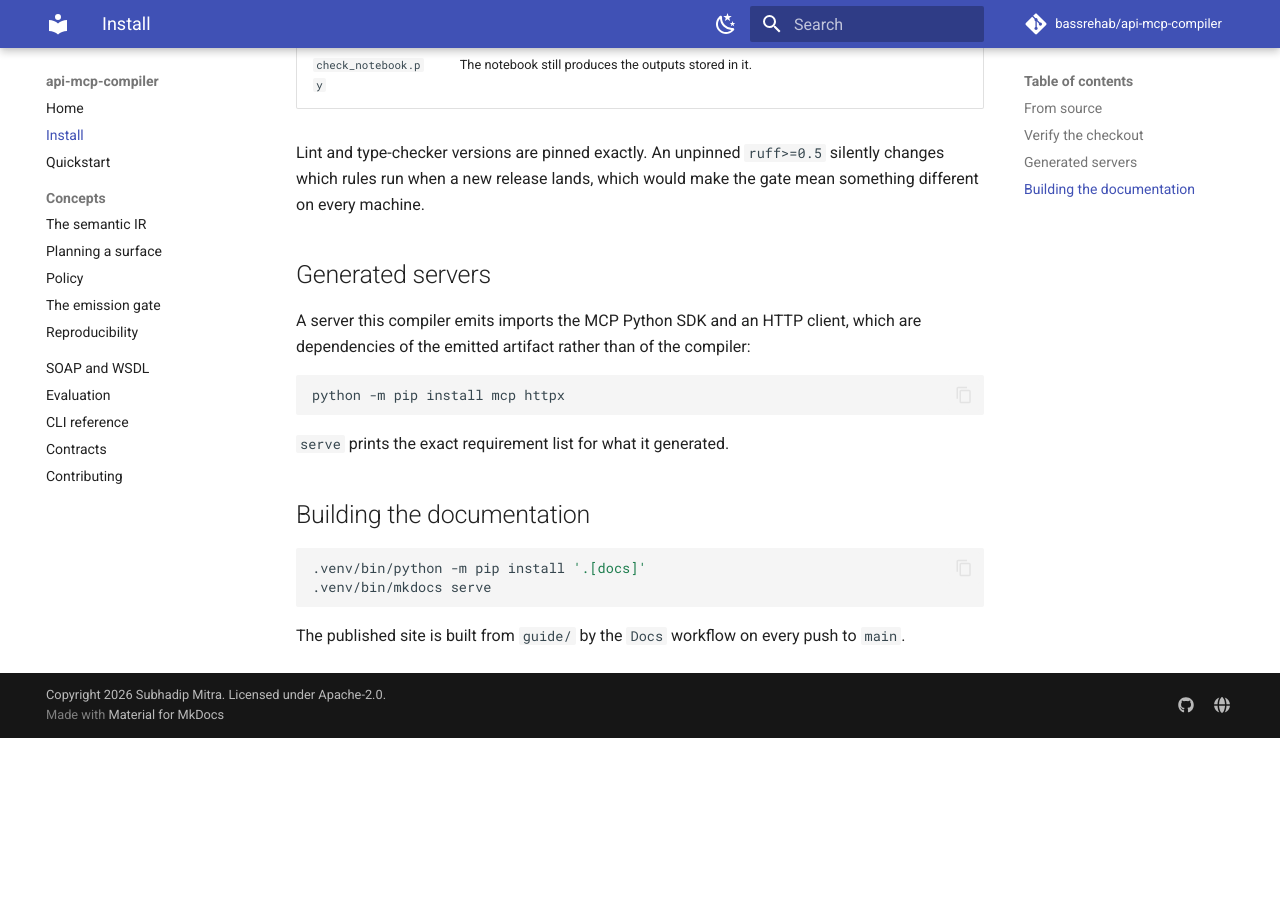
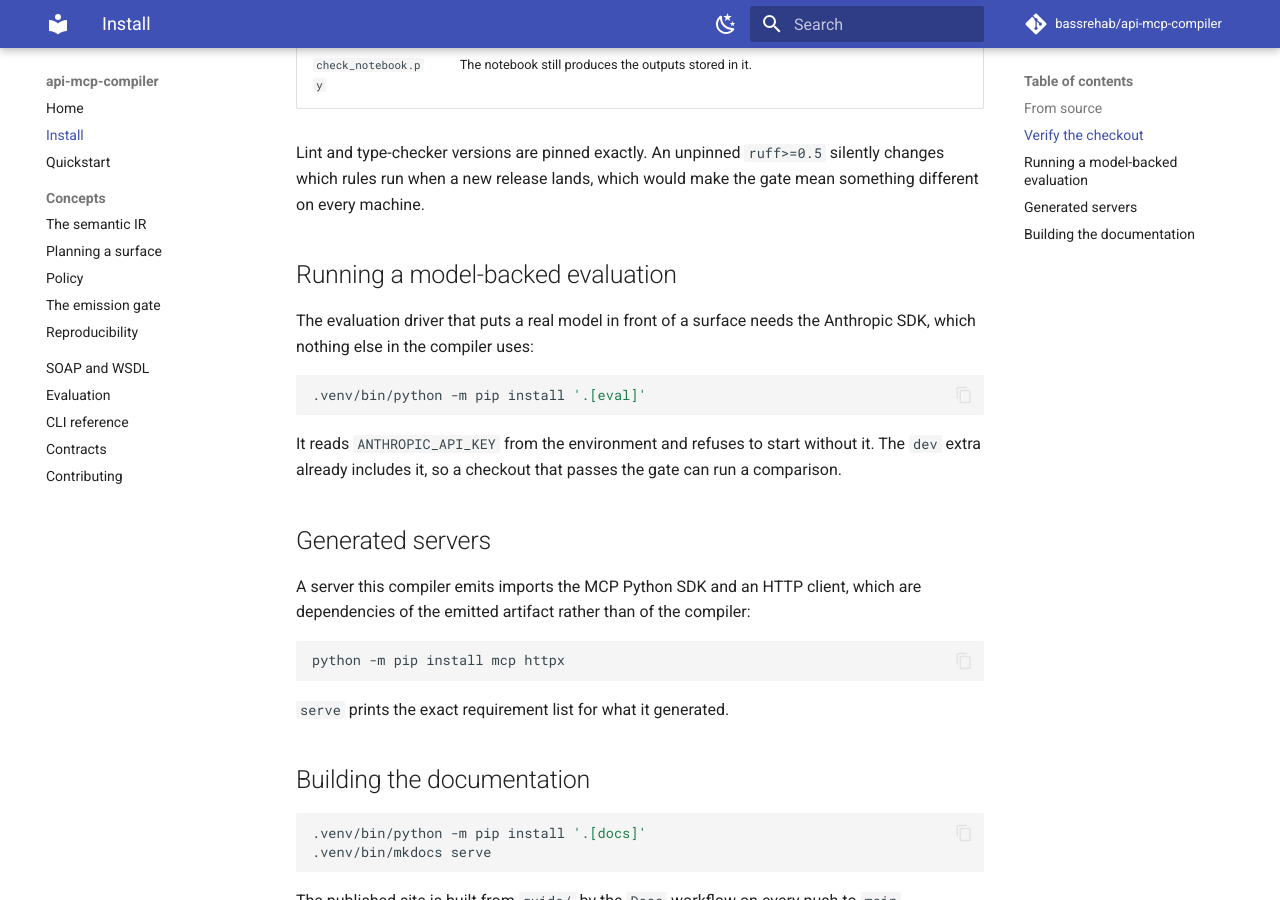
Before and after one commit to bassrehab/api-mcp-compiler, an MkDocs documentation site: the page built from guide/install.md, in a window 1280 px wide and 900 px high, scrolled down 881 px. Built offline with MkDocs 1.6.1 and Material for MkDocs 9.7.7, drawn with Linux system fonts in a browser that asks for light colours; comment, search, counter and statistics services are not loaded; before the commit the page ends 1619 px from its top, so only the background shows below that.

Commit message:
Declare the eval extra the driver already tells users to install
CI has been failing on mypy since the model-backed driver landed: it imports
the Anthropic SDK, no extra declared it, and the error message the driver
raises names an extra that did not exist. The gate passed locally only because
the SDK happened to be installed there, which is the failure mode the pinned
toolchain exists to prevent.

`eval` now declares it, so installing the compiler does not drag in a client
for a service the compiler never calls. `dev` includes it as well, so mypy can
resolve the import everywhere and the gate means the same thing on a machine
that has the SDK and one that does not.

````diff
--- a/guide/install.md
+++ b/guide/install.md
@@ -34,6 +34,18 @@ Lint and type-checker versions are pinned exactly. An unpinned `ruff>=0.5` silen
 which rules run when a new release lands, which would make the gate mean something different
 on every machine.
 
+## Running a model-backed evaluation
+
+The evaluation driver that puts a real model in front of a surface needs the Anthropic SDK,
+which nothing else in the compiler uses:
+
+```bash
+.venv/bin/python -m pip install '.[eval]'
+```
+
+It reads `ANTHROPIC_API_KEY` from the environment and refuses to start without it. The `dev`
+extra already includes it, so a checkout that passes the gate can run a comparison.
+
 ## Generated servers
 
 A server this compiler emits imports the MCP Python SDK and an HTTP client, which are
````
Also changed, not shown: pyproject.toml (+9 -0 lines).
